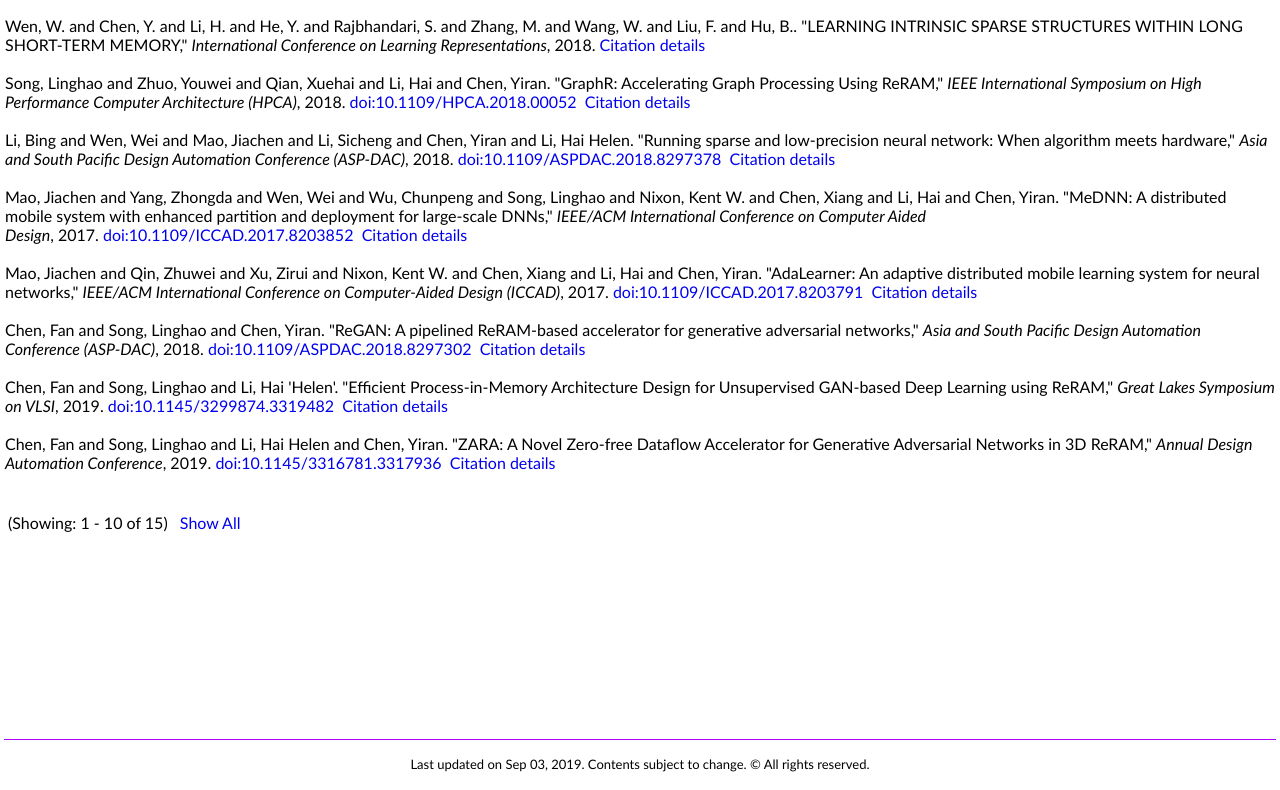
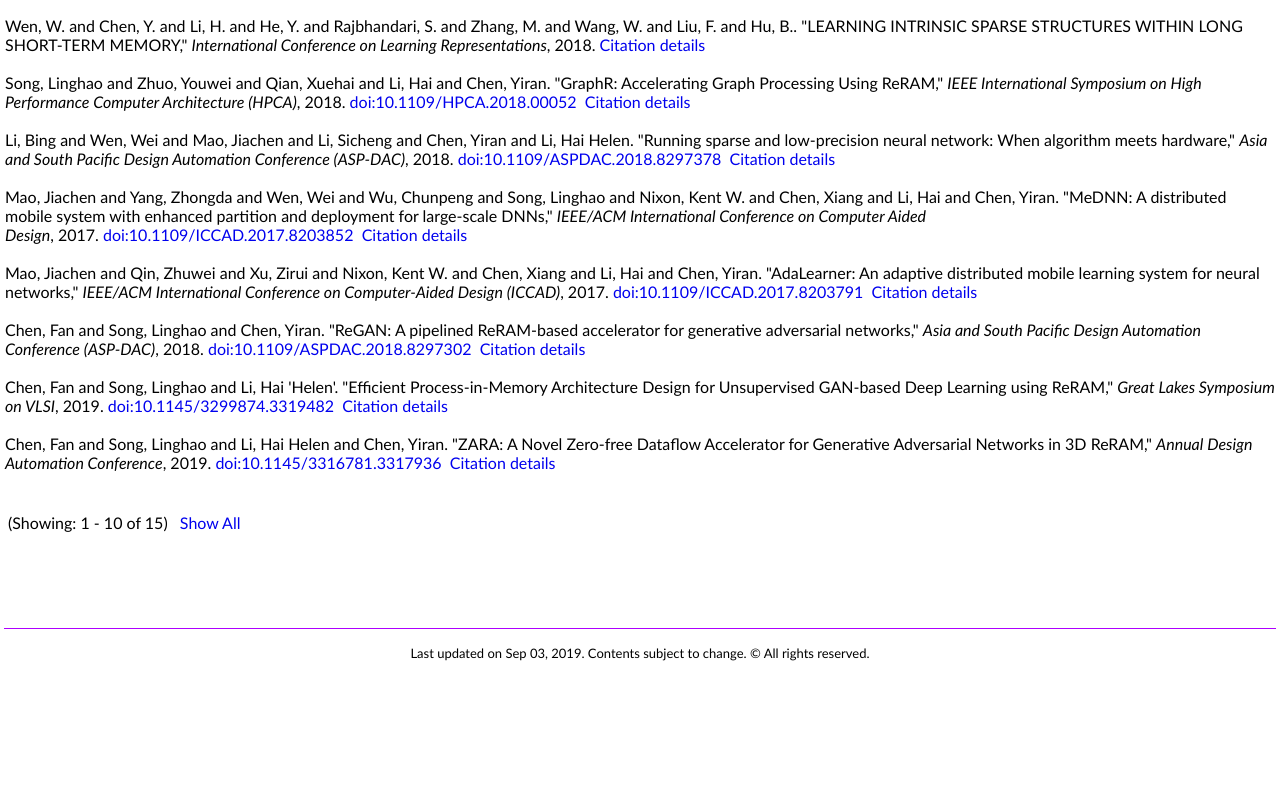
Before and after one commit to superrrpotato/superrrpotato.github.io, a plain HTML site: page index.html in a window 1280 px wide. Shown: the part 868-1658 px from the top of the page. After the commit the page ends 1547 px from the top, so only its background shows below. Drawn offline with Linux system fonts and the light colour scheme.

Commit message:
Update index.html

```diff
--- a/index.html
+++ b/index.html
@@ -358,14 +358,6 @@
 
               </p>
 
-
-              <p>&nbsp;</p>
-
-
-<br/><br/>
-<br/><br/>
-			</td>
-
 		<!-- copyright -->
 		<tr>
 			<td>
```
Lines whose indentation alone changed are shown as unchanged.
